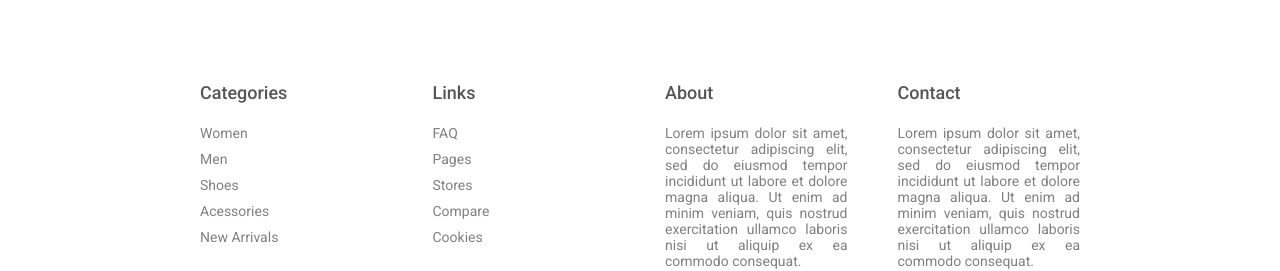
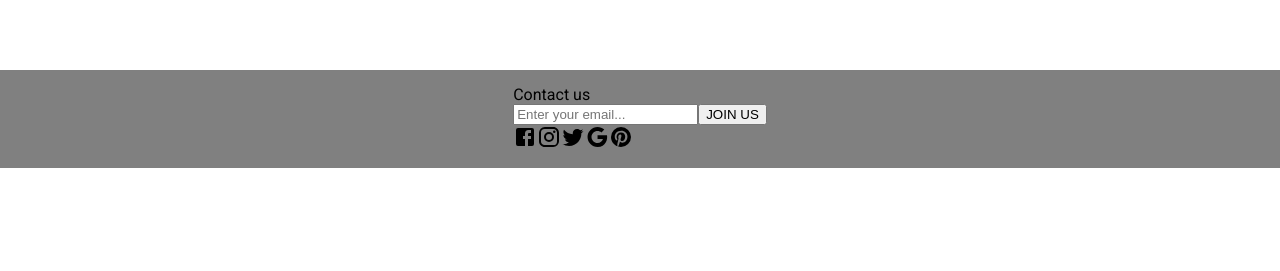
Before and after one commit to pedrobarbeitos/EcommerceApp, a React (Vite) app in the folder client/: page / in a window 1280 px wide. Shown: the part 3081-3352 px from the top of the page. Built offline with nearby package versions, Linux system fonts and the light colour scheme.

Commit message:
Contact component created

```diff
--- /dev/null
+++ b/client/src/components/Contact/Contact.jsx
@@ -0,0 +1,31 @@
+import React from 'react';
+
+import FacebookIcon from "@mui/icons-material/Facebook";
+import InstagramIcon from "@mui/icons-material/Instagram";
+import TwitterIcon from "@mui/icons-material/Twitter";
+import GoogleIcon from "@mui/icons-material/Google";
+import PinterestIcon from "@mui/icons-material/Pinterest";
+import "./Contact.scss";
+
+function Contact() {
+  return (
+    <div className="contact">
+        <div className="wrappper">
+            <span>Contact us</span>
+            <div className="mail">
+                <input type="text" placeholder="Enter your email..." />
+                <button>JOIN US</button>
+            </div>
+            <div className="icons">
+            <FacebookIcon />
+            <InstagramIcon />
+            <TwitterIcon />
+            <GoogleIcon />
+            <PinterestIcon />
+            </div>
+        </div>
+    </div>
+  )
+}
+
+export default Contact
--- /dev/null
+++ b/client/src/components/Contact/Contact.scss
@@ -0,0 +1,15 @@
+.contact{
+    background-color: gray;
+    padding: 15px;
+    display: flex;
+    justify-content: center;
+
+    .wrapper{
+        width: 50%;
+        display: flex;
+        align-items: center;
+        justify-content: space-between;
+
+    }
+
+}
--- a/client/src/pages/Home/Home.jsx
+++ b/client/src/pages/Home/Home.jsx
@@ -3,6 +3,7 @@ import Slider from '../../components/Slider/Slider'
 import "./Home.scss"
 import FeaturedProducts from '../../components/FeaturedProducts/FeaturedProducts';
 import Categories from '../../components/Categories/Categories';
+import Contact from '../../components/Contact/Contact';
 
 function Home() {
   return (
@@ -11,6 +12,7 @@ function Home() {
       <FeaturedProducts type="featured"/>
       <Categories />
       <FeaturedProducts type="trending"/>
+      <Contact />
     </div>
   )
 }
```
